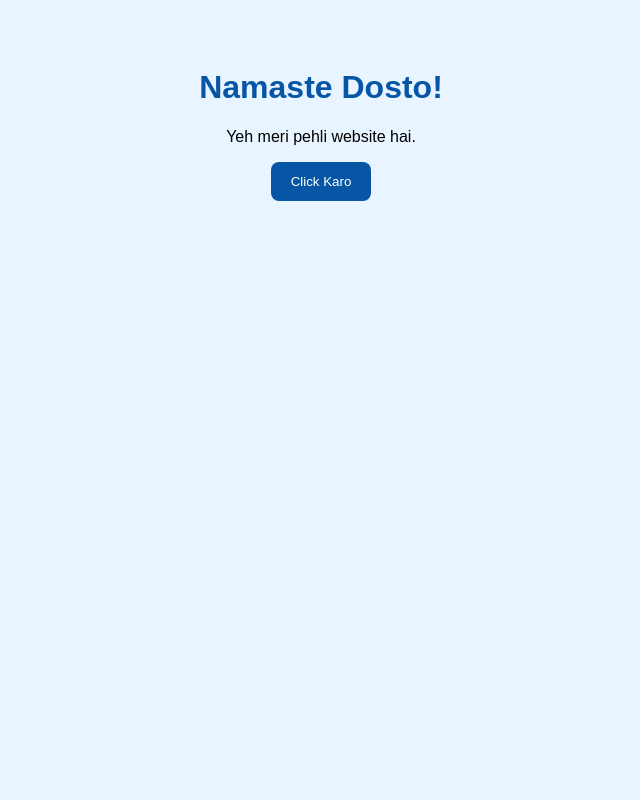
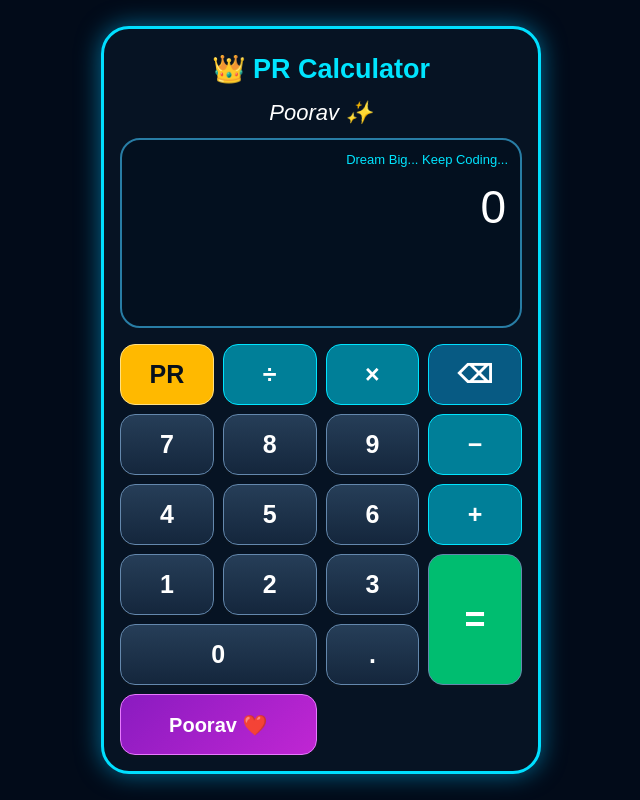
Before and after one commit to pr670/Meri-web, a plain HTML site: page index.html in a window 1280 px wide. Shown: the whole page, without its empty margins (319-959 px from the left). Drawn offline with Linux system fonts and the light colour scheme.

Commit message:
Revamp index.html for PR Calculator layout

```diff
--- a/index.html
+++ b/index.html
@@ -1,31 +1,327 @@
+
 <!DOCTYPE html>
 <html lang="hi">
 <head>
 <meta charset="UTF-8">
-  <meta name="viewport" content="width=device-width, initial-scale=1">
-  <title>Meri Website</title>
+<meta name="viewport" content="width=device-width, initial-scale=1.0">
+<title>PR Calculator | Poorav</title>
+
 <style>
+* { box-sizing: border-box; }
+
 body {
-      background: #e8f4ff;
+  margin: 0;
+  min-height: 100vh;
+  display: flex;
+  justify-content: center;
+  align-items: center;
+  padding: 12px;
+  background: #020b19;
   font-family: Arial, sans-serif;
+  color: white;
+}
+
+.calculator {
+  width: 100%;
+  max-width: 440px;
+  padding: 16px;
+  border: 3px solid #00dfff;
+  border-radius: 28px;
+  background: #061323;
+  box-shadow: 0 0 25px #00bfff88;
+}
+
+h1 {
   text-align: center;
-      padding: 40px 10px;
+  font-size: 27px;
+  margin: 8px 0 15px;
+  color: #00e5ff;
 }
-    h1 { color: #0756a5; }
+
+.signature {
+  text-align: center;
+  color: white;
+  font-style: italic;
+  font-size: 22px;
+  margin-bottom: 12px;
+}
+
+.display-box {
+  min-height: 190px;
+  border: 2px solid #287da5;
+  border-radius: 20px;
+  padding: 12px;
+  margin-bottom: 16px;
+  background: #03101f;
+  display: flex;
+  flex-direction: column;
+  justify-content: space-between;
+  overflow: hidden;
+}
+
+#photoBox {
+  display: none;
+  text-align: center;
+}
+
+#photoBox img {
+  width: 100%;
+  max-height: 240px;
+  object-fit: contain;
+  border-radius: 12px;
+}
+
+#photoBox p {
+  color: #00e5ff;
+  font-size: 18px;
+}
+
+#display {
+  width: 100%;
+  border: none;
+  outline: none;
+  background: transparent;
+  color: white;
+  text-align: right;
+  font-size: clamp(28px, 9vw, 46px);
+  padding: 10px 2px;
+}
+
+#hint {
+  color: #00e5ff;
+  font-size: 13px;
+  text-align: right;
+  min-height: 18px;
+  overflow-wrap: anywhere;
+}
+
+.buttons {
+  display: grid;
+  grid-template-columns: repeat(4, minmax(0, 1fr));
+  gap: 9px;
+}
+
 button {
-      background: #0756a5;
+  min-width: 0;
+  min-height: 61px;
+  border: 1px solid #6488ad;
+  border-radius: 15px;
+  background: linear-gradient(#263e58, #14263c);
   color: white;
-      padding: 12px 20px;
-      border: 0;
-      border-radius: 8px;
+  font-size: 25px;
+  font-weight: bold;
+  cursor: pointer;
+  box-shadow: 0 3px 0 #091421;
 }
+
+button:active {
+  transform: scale(.96);
+}
+
+.pr {
+  background: #ffb900;
+  color: #07101c;
+  border-color: #ffe083;
+}
+
+.operator {
+  background: #007f98;
+  border-color: #00e5ff;
+}
+
+.equal {
+  background: #00bd70;
+  color: white;
+  grid-column: 4;
+  grid-row: 4 / span 2;
+  font-size: 36px;
+}
+
+.zero {
+  grid-column: span 2;
+}
+
+.poorav {
+  grid-column: span 2;
+  background: linear-gradient(135deg, #8a1bc0, #c026d3);
+  border-color: #e879ff;
+  font-size: 20px;
+}
+
+.back {
+  background: #075a83;
+  border-color: #00dfff;
+}
+
 </style>
 </head>
+
 <body>
-  <h1>Namaste Dosto!</h1>
-  <p>Yeh meri pehli website hai.</p>
-  <button onclick="alert('Website chal rahi hai!')">
-    Click Karo
+<div class="calculator">
+
+  <h1>👑 PR Calculator</h1>
+  <div class="signature">Poorav ✨</div>
+
+  <div class="display-box">
+
+    <div id="photoBox">
+      <img src="poorav.png" alt="Poorav ki photo">
+      <p>Dream Big... Keep Coding!</p>
+      <button onclick="hidePhoto()"
+        style="min-height:40px;font-size:16px">
+        Calculator पर वापस जाएँ
       </button>
+    </div>
+
+    <div id="calcScreen">
+      <div id="hint">Dream Big... Keep Coding...</div>
+      <input id="display" value="0" readonly>
+    </div>
+
+  </div>
+
+  <div class="buttons" id="keypad">
+    <button class="pr" onclick="clearAll()">PR</button>
+    <button class="operator" onclick="operator('/')">÷</button>
+    <button class="operator" onclick="operator('*')">×</button>
+    <button class="back" onclick="backspace()">⌫</button>
+
+    <button onclick="digit('7')">7</button>
+    <button onclick="digit('8')">8</button>
+    <button onclick="digit('9')">9</button>
+    <button class="operator" onclick="operator('-')">−</button>
+
+    <button onclick="digit('4')">4</button>
+    <button onclick="digit('5')">5</button>
+    <button onclick="digit('6')">6</button>
+    <button class="operator" onclick="operator('+')">+</button>
+
+    <button onclick="digit('1')">1</button>
+    <button onclick="digit('2')">2</button>
+    <button onclick="digit('3')">3</button>
+    <button class="equal" onclick="calculate()">=</button>
+
+    <button class="zero" onclick="digit('0')">0</button>
+    <button onclick="decimal()">.</button>
+    <button class="poorav" onclick="showPhoto()">Poorav ❤️</button>
+  </div>
+
+</div>
+
+<script>
+const display = document.getElementById("display");
+const hint = document.getElementById("hint");
+
+let current = "0";
+let previous = null;
+let op = null;
+let fresh = true;
+
+function update() {
+  display.value = current;
+}
+
+function digit(n) {
+  hidePhoto();
+
+  if (fresh || current === "Error") {
+    current = n;
+    fresh = false;
+  } else if (current.length < 14) {
+    current = current === "0" ? n : current + n;
+  }
+
+  update();
+}
+
+function decimal() {
+  hidePhoto();
+
+  if (fresh || current === "Error") {
+    current = "0.";
+    fresh = false;
+  } else if (!current.includes(".") && current.length < 14) {
+    current += ".";
+  }
+
+  update();
+}
+
+function operator(symbol) {
+  hidePhoto();
+
+  if (current === "Error") clearAll();
+
+  if (op !== null && !fresh) calculate();
+
+  previous = Number(current);
+  op = symbol;
+  fresh = true;
+  hint.textContent = current + " " + symbol;
+}
+
+function calculate() {
+  hidePhoto();
+
+  if (op === null || previous === null) return;
+
+  const a = previous;
+  const b = Number(current);
+  let result;
+
+  if (op === "+") result = a + b;
+  if (op === "-") result = a - b;
+  if (op === "*") result = a * b;
+  if (op === "/") result = b === 0 ? "Error" : a / b;
+
+  if (typeof result === "number") {
+    current = String(Number(result.toPrecision(10)));
+  } else {
+    current = result;
+  }
+
+  previous = null;
+  op = null;
+  fresh = true;
+  hint.textContent = "Result";
+  update();
+}
+
+function clearAll() {
+  hidePhoto();
+  current = "0";
+  previous = null;
+  op = null;
+  fresh = true;
+  hint.textContent = "Dream Big... Keep Coding...";
+  update();
+}
+
+function backspace() {
+  hidePhoto();
+
+  if (fresh || current === "Error") {
+    current = "0";
+    fresh = false;
+  } else {
+    current = current.slice(0, -1) || "0";
+  }
+
+  update();
+}
+
+function showPhoto() {
+  document.getElementById("calcScreen").style.display = "none";
+  document.getElementById("photoBox").style.display = "block";
+  document.getElementById("keypad").style.display = "none";
+}
+
+function hidePhoto() {
+  document.getElementById("photoBox").style.display = "none";
+  document.getElementById("calcScreen").style.display = "block";
+  document.getElementById("keypad").style.display = "grid";
+}
+
+</script>
 </body>
 </html>
```
Lines whose indentation alone changed are shown as unchanged.
